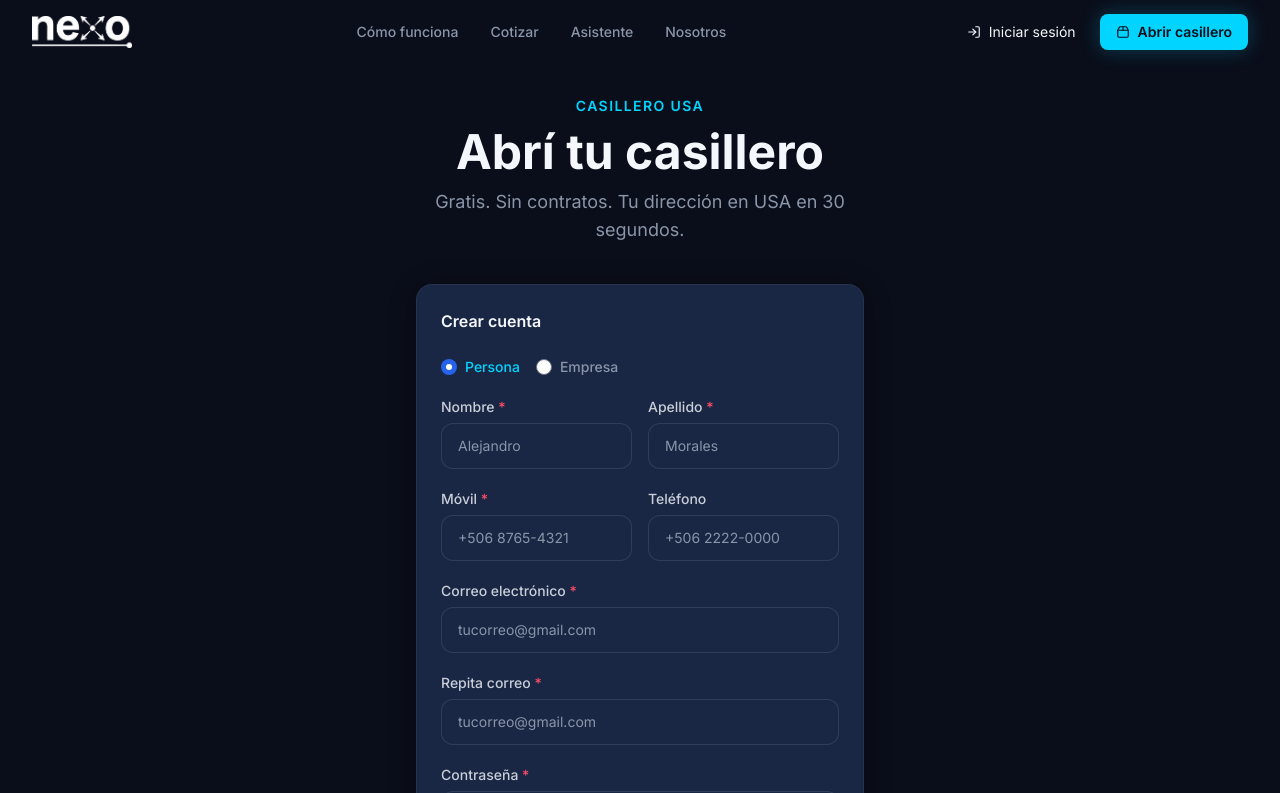
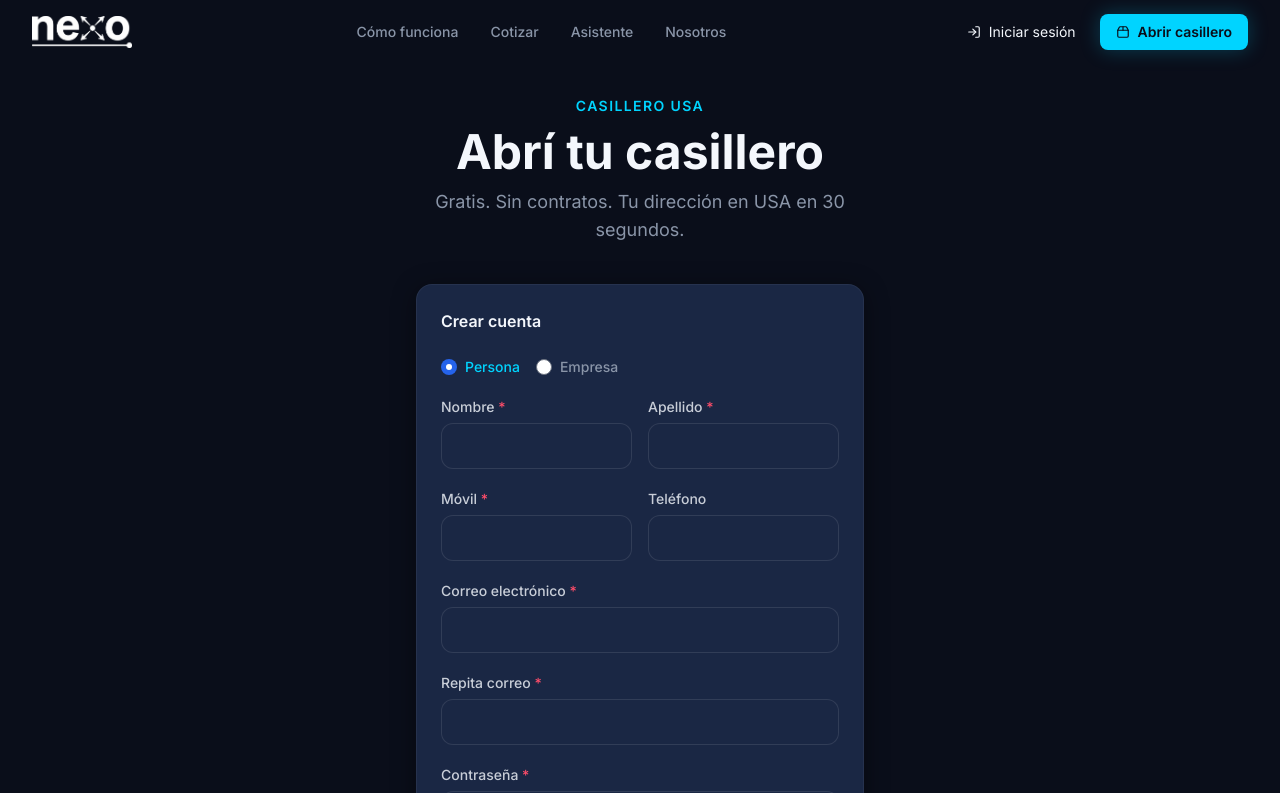
Before and after one commit to nexo-git/nexocode, a Next.js app: page /casillero in a window 1280 px wide. Shown: the top 793 px of the page. Built offline with nearby package versions, Linux system fonts and the light colour scheme.

Commit message:
fix: remover placeholder text

```diff
--- a/src/components/casillero/CasilleroForm.tsx
+++ b/src/components/casillero/CasilleroForm.tsx
@@ -89,7 +89,7 @@ export default function CasilleroForm({ onSuccess }: CasilleroFormProps) {
       <div className="grid grid-cols-2 gap-4">
         <div>
           <label className={labelClass}>Nombre <span className="text-status-red">*</span></label>
-          <input className={inputClass} placeholder="Alejandro" {...register('nombre')} />
+          <input className={inputClass} placeholder="" {...register('nombre')} />
           {errors.nombre && <p className={errorClass}>{errors.nombre.message}</p>}
         </div>
         <div>
@@ -98,7 +98,7 @@ export default function CasilleroForm({ onSuccess }: CasilleroFormProps) {
           </label>
           <input
             className={inputClass + (tipo === 'empresa' ? ' opacity-40 cursor-not-allowed' : '')}
-            placeholder="Morales"
+            placeholder=""
             disabled={tipo === 'empresa'}
             {...register('apellido')}
           />
@@ -110,24 +110,24 @@ export default function CasilleroForm({ onSuccess }: CasilleroFormProps) {
       <div className="grid grid-cols-2 gap-4">
         <div>
           <label className={labelClass}>Móvil <span className="text-status-red">*</span></label>
-          <input className={inputClass} placeholder="+506 8765-4321" {...register('movil')} />
+          <input className={inputClass} placeholder="" {...register('movil')} />
           {errors.movil && <p className={errorClass}>{errors.movil.message}</p>}
         </div>
         <div>
           <label className={labelClass}>Teléfono</label>
-          <input className={inputClass} placeholder="+506 2222-0000" {...register('telefono')} />
+          <input className={inputClass} placeholder="" {...register('telefono')} />
         </div>
       </div>
 
       {/* Email */}
       <div>
         <label className={labelClass}>Correo electrónico <span className="text-status-red">*</span></label>
-        <input type="email" className={inputClass} placeholder="tucorreo@gmail.com" {...register('email')} />
+        <input type="email" className={inputClass} placeholder="" {...register('email')} />
         {errors.email && <p className={errorClass}>{errors.email.message}</p>}
       </div>
       <div>
         <label className={labelClass}>Repita correo <span className="text-status-red">*</span></label>
-        <input type="email" className={inputClass} placeholder="tucorreo@gmail.com" {...register('emailConfirm')} />
+        <input type="email" className={inputClass} placeholder="" {...register('emailConfirm')} />
         {errors.emailConfirm && <p className={errorClass}>{errors.emailConfirm.message}</p>}
       </div>
 
```
Also changed, not shown: .claude/settings.local.json.
